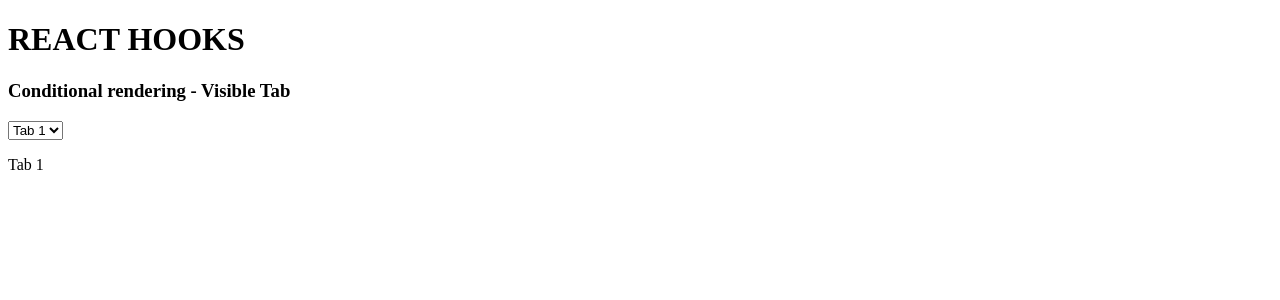
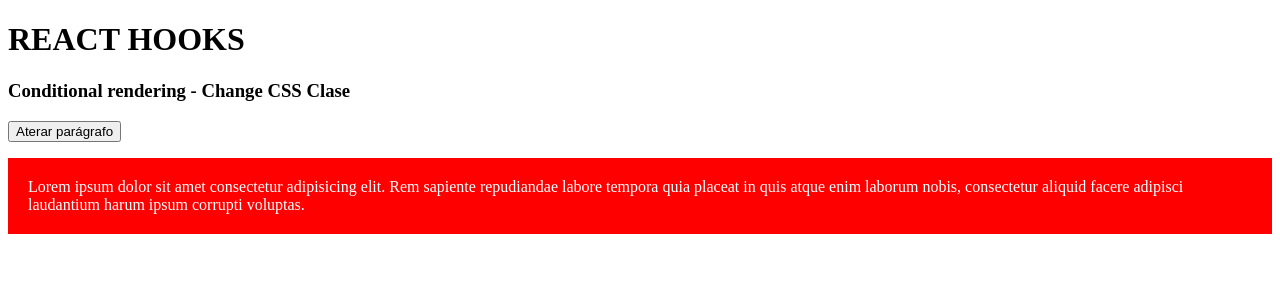
Before and after one commit to marceloAron1980/react_next_hooks, a React (Vite) app: page / in a window 1280 px wide. Shown: the top 300 px of the page. Built offline with nearby package versions, Linux system fonts and the light colour scheme.

Commit message:
11_hooks

```diff
--- a/src/App.jsx
+++ b/src/App.jsx
@@ -32,7 +32,8 @@
 // import HookState07 from "./components/UseState_07"
 // import HookState08 from "./components/UseState_08"
 // import HookState09 from "./components/UseState_09"
-import HookState10 from "./components/UseState_10"
+// import HookState10 from "./components/UseState_10"
+import HookState11 from "./components/UseState_11"
 
 export default ()=>{
     return (
@@ -48,7 +49,9 @@
         {/* <HookState08/>  */}
         {/* <HookState08/> */}
         {/* <HookState09/> */}
-        <HookState10/>
+        {/* <HookState10/> */}
+        <HookState11/>
+
         </>
     )
 }
--- /dev/null
+++ b/src/components/UseState_11.css
@@ -0,0 +1,10 @@
+.paragrafo{
+    padding: 20px;
+    color: white;
+}
+.classUm{
+    background: red;
+}
+.classDois{
+    background: blue;
+}
--- /dev/null
+++ b/src/components/UseState_11.jsx
@@ -0,0 +1,14 @@
+import React, {useState} from "react";
+import './UseState_11.css';
+export default () => {
+    const [state, setState]=useState(true);
+    const class1="classUm";
+    const class2="classDois";
+    return(
+        <>
+        <h3> Conditional rendering - Change CSS Clase</h3>
+        <button onClick={()=> setState(!state)}>Aterar parágrafo</button>
+        <p className={`paragrafo ${state ? class1 : class2}`}>Lorem ipsum dolor sit amet consectetur adipisicing elit. Rem sapiente repudiandae labore tempora quia placeat in quis atque enim laborum nobis, consectetur aliquid facere adipisci laudantium harum ipsum corrupti voluptas.</p>
+        </>
+    )
+}
```
